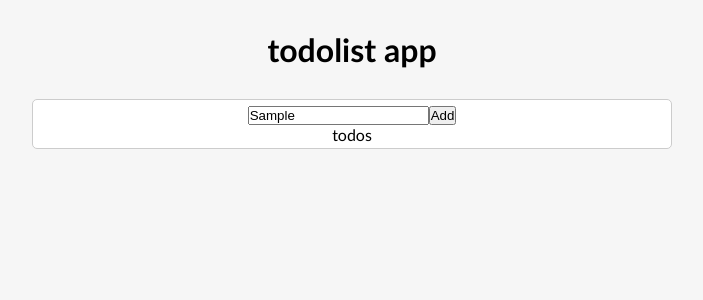
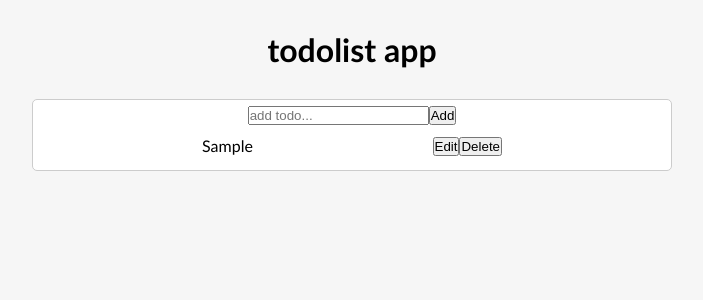
Before and after one commit to amirroohi/TodoList-React, a React (Create React App) app: page / in a window 1280 px wide. Both pictures are taken after typing "Sample" into the empty fields and a click on the button "Add". Shown: the top 300 px of the page, without its empty margins (288-991 px from the left). Built offline with nearby package versions, Linux system fonts and the light colour scheme.

Commit message:
buttoms added

```diff
--- a/src/App.css
+++ b/src/App.css
@@ -7,7 +7,7 @@
   padding: 10px;
 }
 
-.App h1{
+.App h1 {
   margin-bottom: 30px;
 }
 
@@ -16,9 +16,23 @@
   width: 40rem;
   display: flex;
   flex-direction: column;
-align-items: center;
+  align-items: center;
   justify-content: center;
   border: 1px solid #ccc;
   border-radius: 5px;
   padding: 4px;
 }
+
+.todo {
+  display: flex;
+  justify-content: space-between;
+  align-items: center;
+  width: 300px;
+  margin: 10px 0;
+}
+
+.completed{
+  text-decoration: line-through;
+  text-decoration-color: red;
+  color: #999999;
+}
--- a/src/App.js
+++ b/src/App.js
@@ -1,15 +1,15 @@
-import { useState } from 'react';
-import './App.css';
-import TodoApp from './components/TodoApp';
+import React from "react";
+import "./App.css";
+import TodoApp from "./components/TodoApp";
 
 function App() {
-const [todos,setTodos]=useState([])
-
   return (
-    <div className="App">
-      <h1>todolist app</h1>
-      <TodoApp/>
-    </div>
+    <React.StrictMode>
+      <div className="App">
+        <h1>todolist app</h1>
+        <TodoApp />
+      </div>
+    </React.StrictMode>
   );
 }
 
--- /dev/null
+++ b/src/components/Todo.js
@@ -0,0 +1,13 @@
+const Todo = ({ todo, onComplete ,onDelete,onEdit}) => {
+  return (
+    <div className="todo" key={todo.id}>
+      <div onClick={onComplete} className={todo.isCompleted ? "completed" : ""}>{todo.text}</div>
+      <div>
+        <button onClick={onEdit}>Edit</button>
+        <button onClick={onDelete}>Delete</button>
+      </div>
+    </div>
+  );
+};
+
+export default Todo;
--- a/src/components/TodoApp.js
+++ b/src/components/TodoApp.js
@@ -1,12 +1,44 @@
+import { useState } from "react";
 import TodoForm from "./TodoForm";
 import TodoList from "./TodoList";
 
 const TodoApp = () => {
-    return ( <div className="container">
-        <TodoForm value="amir"/>
-        <TodoList/>
+  const [todos, setTodos] = useState([]);
 
-    </div> );
+  const addTodoHandler = (input) => {
+    console.log(input);
+    const newTodo = {
+      id: Math.floor(Math.random() * 1000),
+      text: input,
+      isCompleted: false,
+    };
+    setTodos([...todos, newTodo]);
+  };
+
+  const completedTodo = (id) => {
+    const index = todos.findIndex((todo) => todo.id === id);
+    const selectedTodo = {...todos[index]};
+    selectedTodo.isCompleted = !selectedTodo.isCompleted;
+    const updatedTodos = [...todos];
+    updatedTodos[index] = selectedTodo;
+    setTodos(updatedTodos);
+  };
+const deleteTodo = (id)=>{
+  const filteredTodos= todos.filter(todo => todo.id !==id)
+  setTodos(filteredTodos)
 }
 
+const updateTodo=(id)=>{
+  console.log(id);
+
+}
+
+  return (
+    <div className="container">
+      <TodoForm submitTodoHandler={addTodoHandler} />
+      <TodoList todos={todos} onComplete={completedTodo} onDelete={deleteTodo} onEdit={updateTodo} />
+    </div>
+  );
+};
+
 export default TodoApp;
--- a/src/components/TodoForm.js
+++ b/src/components/TodoForm.js
@@ -1,20 +1,45 @@
 import { useState } from "react";
 
 const TodoForm = (props) => {
-   const [todo, setTodo] = useState("");
+  const [input, setInput] = useState("");
 
-  const changeHandler=(e)=>{
-      console.log(e.target.value);
-      setTodo(e.target.value)
+  const changeHandler = (e) => {
+    console.log(e.target.value);
+    setInput(e.target.value);
+  };
+
+  const submitHandler = (e) => {
+    e.preventDefault();
+    if (!input) {
+      alert("please enter todo !");
+      return;
     }
-
-    const submitHandler=(e)=>{
-      e.preventDefault()
-  }
+    props.submitTodoHandler(input);
+    setInput("");
+  };
   return (
     <form onSubmit={submitHandler}>
-      <input type="text" value={todo} onChange={changeHandler} />
-      <button type="submit">Add</button>
+      {props.edit ? (
+        <>
+          <input
+            type="text"
+            value={input}
+            onChange={changeHandler}
+            placeholder="update todo..."
+          />
+          <button type="submit">Update</button>
+        </>
+      ) : (
+        <>
+          <input
+            type="text"
+            value={input}
+            onChange={changeHandler}
+            placeholder="add todo..."
+          />
+          <button type="submit">Add</button>
+        </>
+      )}
     </form>
   );
 };
--- a/src/components/TodoList.js
+++ b/src/components/TodoList.js
@@ -1,5 +1,40 @@
-const TodoList = () => {
-    return ( <div>todos</div> );
-}
+import { useState } from "react";
+import Todo from "./Todo";
+import TodoForm from "./TodoForm";
+
+const TodoList = ({ todos, onComplete, onDelete, onEdit }) => {
+  const [edit, setEdit] = useState({ id: null, text: "", isCompleted: false });
+
+  const editTodoHandler = () => {
+    onEdit(edit.id);
+  };
+
+  const renderTodos = () => {
+    if (todos.length === 0) {
+      return <p>Empty ...</p>;
+    }
+    return todos.map((todo) => {
+      return (
+        <Todo
+          todo={todo}
+          key={todo.id}
+          onComplete={() => onComplete(todo.id)}
+          onDelete={() => onDelete(todo.id)}
+          onEdit={()=>setEdit(todo)}
+        />
+      );
+    });
+  };
+
+  return (
+    <div>
+      {edit.id ? (
+        <TodoForm submitTodoHandler={editTodoHandler} edit={edit}/>
+      ) : (
+        renderTodos()
+      )}
+    </div>
+  );
+};
 
 export default TodoList;
```
